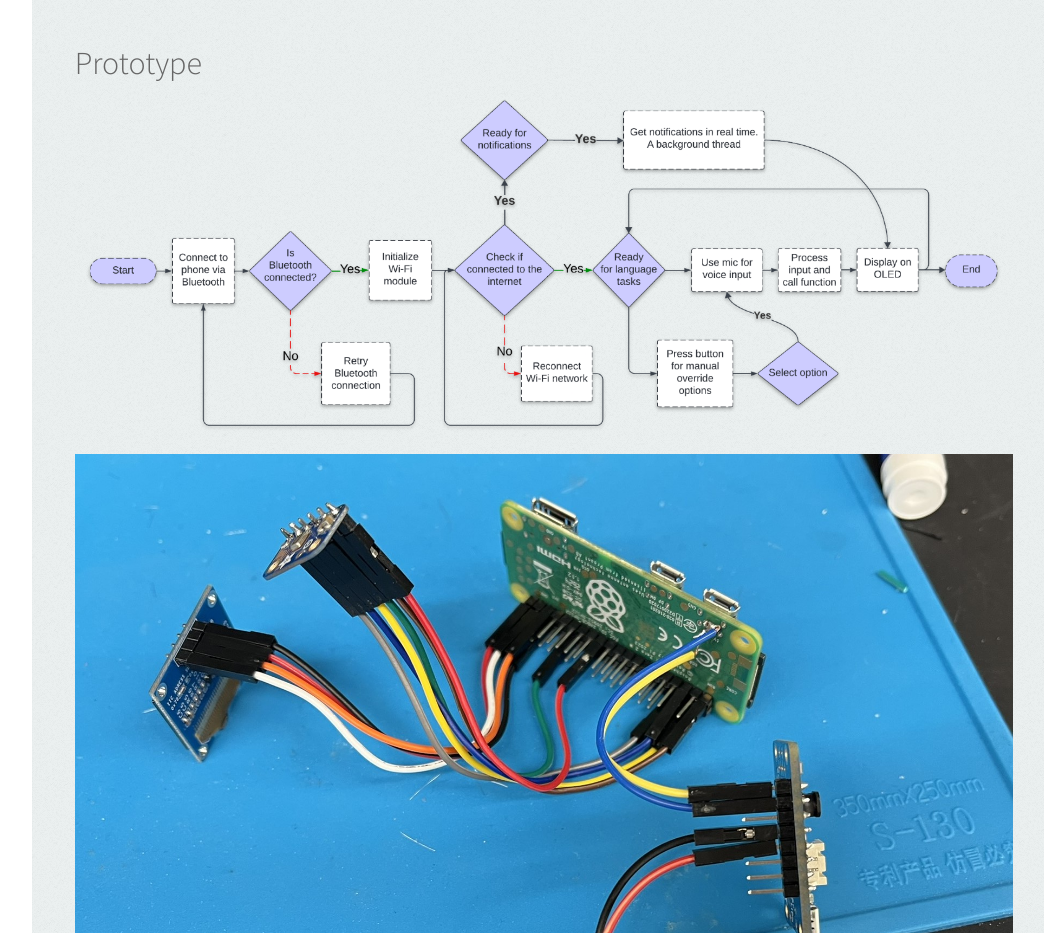
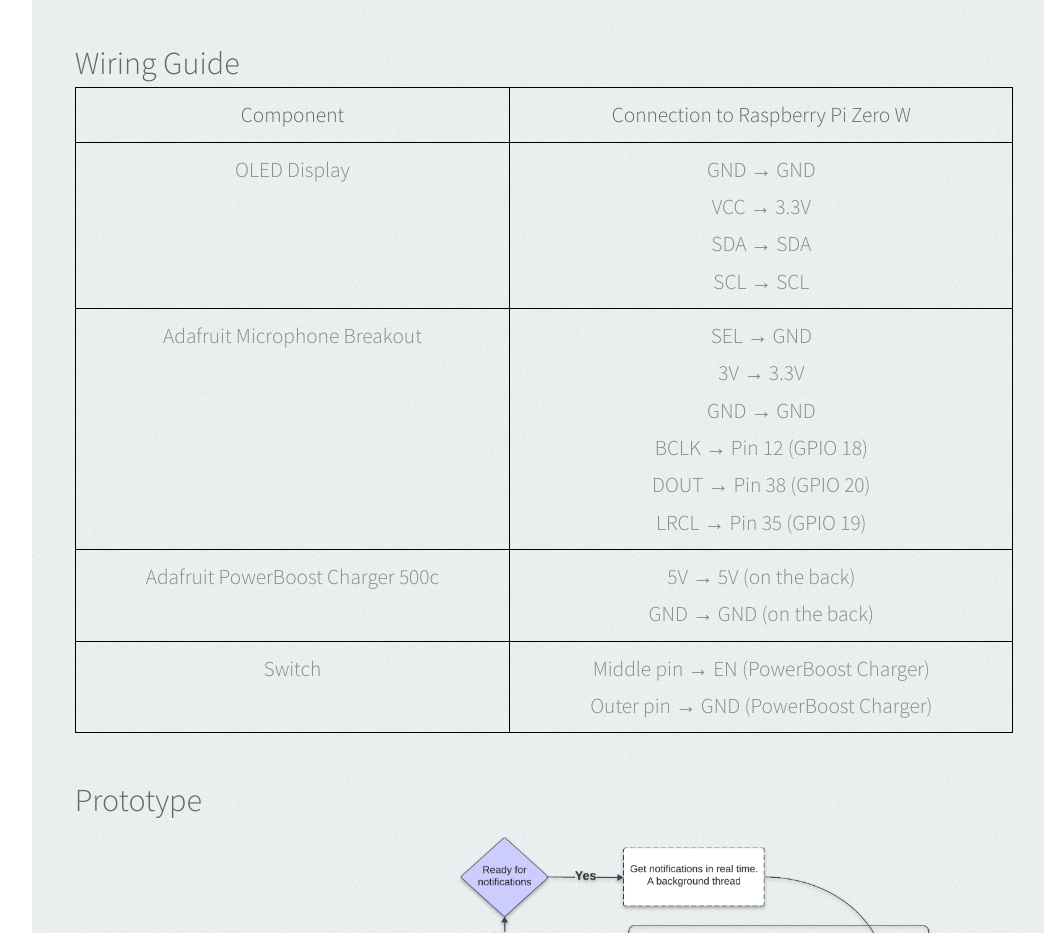
Before and after one commit to ester-tsai/smart_glasses_website, a plain HTML site: page index.html in a window 1280 px wide. Shown: the part 2811-3744 px from the top of the page, without its empty margins (224-1268 px from the left). Drawn offline with Linux system fonts and the light colour scheme.

Commit message:
Wiring guide

```diff
--- a/index.html
+++ b/index.html
@@ -175,6 +175,48 @@
   </tr>
 </table>
 
+<h3 align="left">Wiring Guide</h3>
+<table style="border-collapse: collapse; width: 100%;">
+  <tr style="border: 1px solid black;">
+    <th style="border: 1px solid black; padding: 8px;"><b>Component</b></th>
+    <th style="border: 1px solid black; padding: 8px;"><b>Connection to Raspberry Pi Zero W</b></th>
+  </tr>
+  <tr style="border: 1px solid black;">
+    <td style="border: 1px solid black; padding: 8px;">OLED Display</td>
+    <td style="border: 1px solid black; padding: 8px;">
+      GND → GND <br>
+      VCC → 3.3V <br>
+      SDA → SDA <br>
+      SCL → SCL
+    </td>
+  </tr>
+  <tr style="border: 1px solid black;">
+    <td style="border: 1px solid black; padding: 8px;">Adafruit Microphone Breakout</td>
+    <td style="border: 1px solid black; padding: 8px;">
+      SEL → GND <br>
+      3V → 3.3V <br>
+      GND → GND <br>
+      BCLK → Pin 12 (GPIO 18) <br>
+      DOUT → Pin 38 (GPIO 20) <br>
+      LRCL → Pin 35 (GPIO 19)
+    </td>
+  </tr>
+  <tr style="border: 1px solid black;">
+    <td style="border: 1px solid black; padding: 8px;">Adafruit PowerBoost Charger 500c</td>
+    <td style="border: 1px solid black; padding: 8px;">
+      5V → 5V (on the back) <br>
+      GND → GND (on the back)
+    </td>
+  </tr>
+  <tr style="border: 1px solid black;">
+    <td style="border: 1px solid black; padding: 8px;">Switch</td>
+    <td style="border: 1px solid black; padding: 8px;">
+      Middle pin → EN (PowerBoost Charger) <br>
+      Outer pin → GND (PowerBoost Charger)
+    </td>
+  </tr>
+</table>
+
 
 	<h3 align="left">Prototype</h3>
 		<img src="./images/structure.png" style="width: 100%; height: auto;" alt="flow diagram">
```
